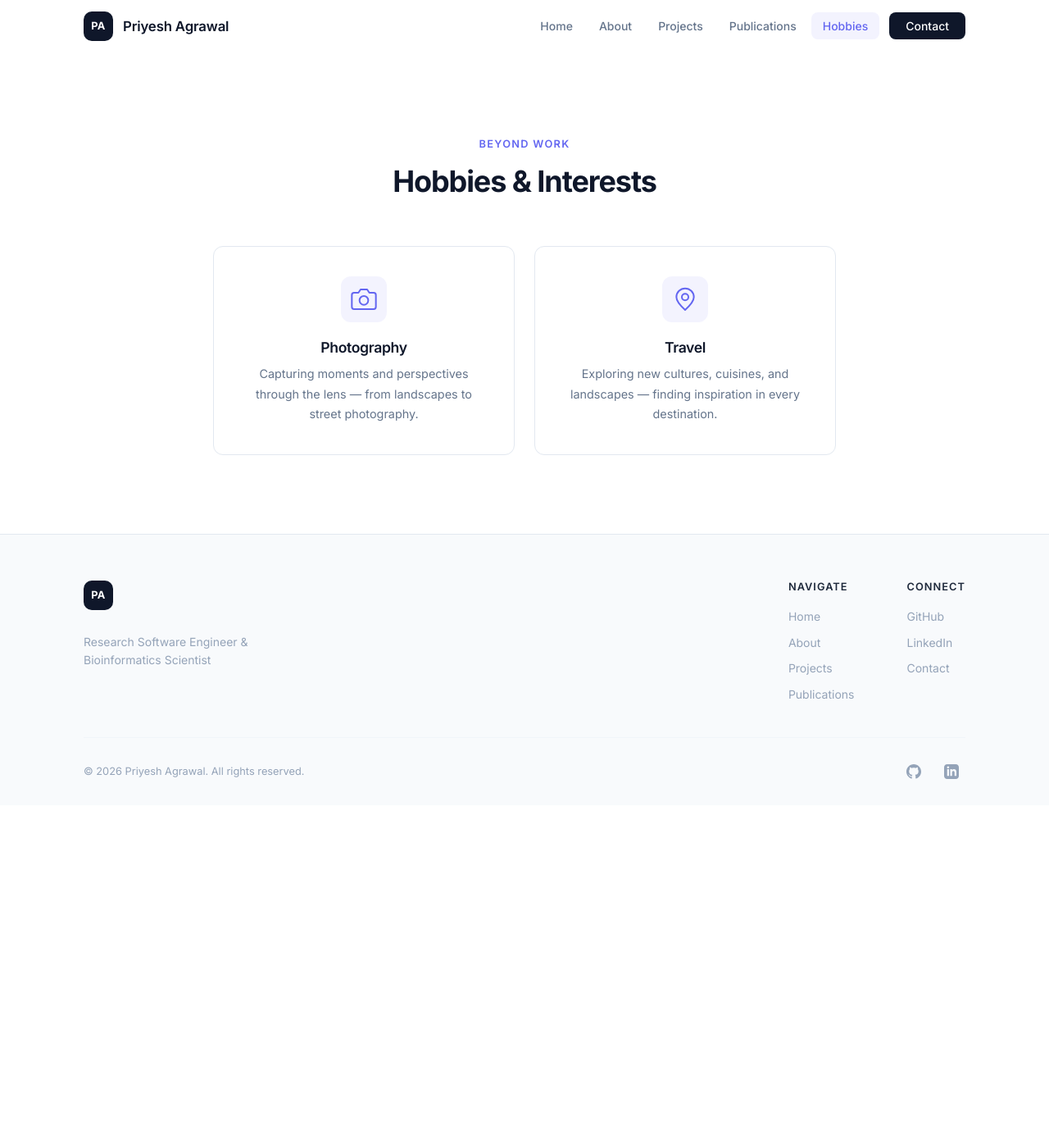
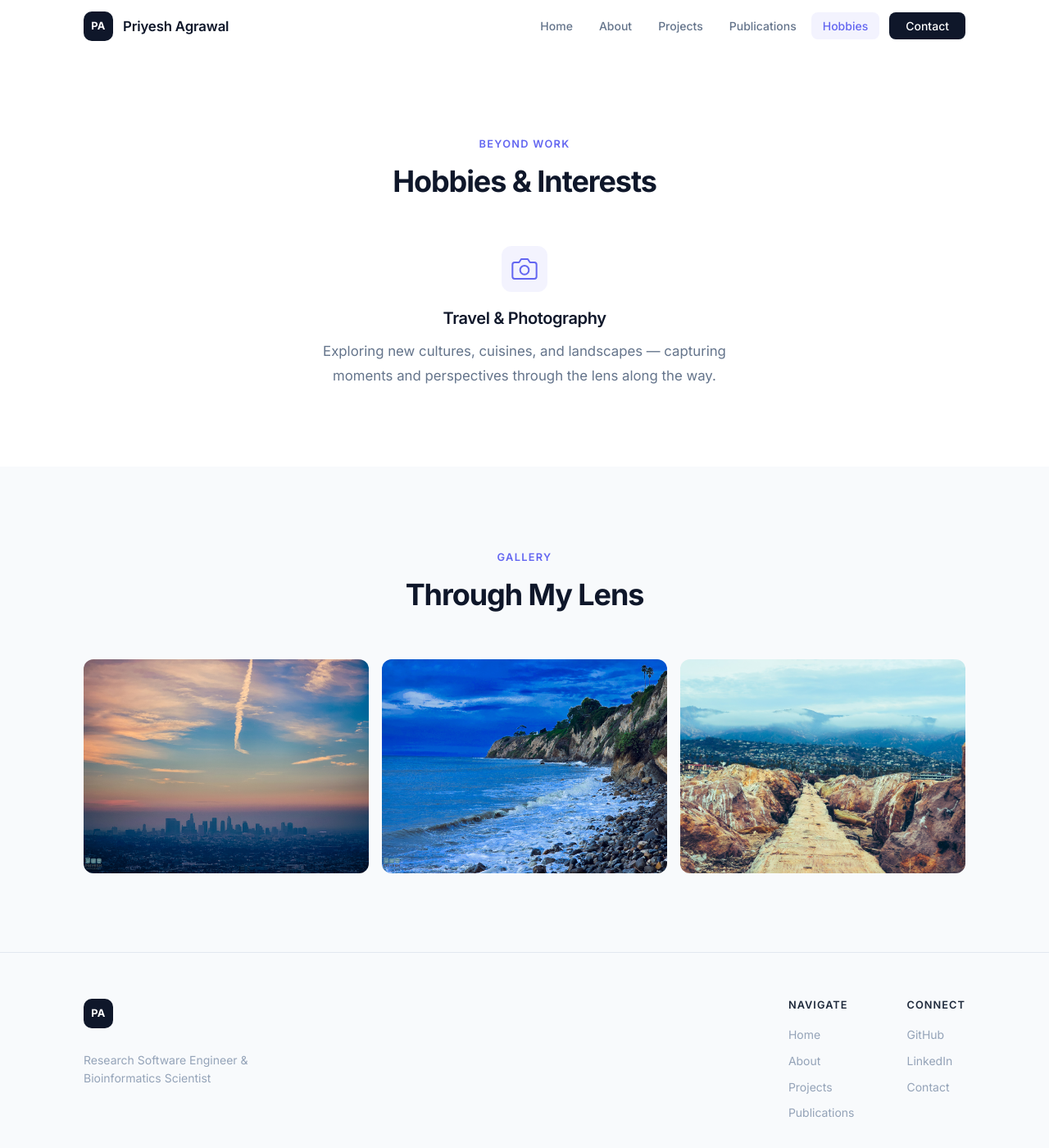
Before and after one commit to priyesh-jhu/priyesh-jhu.github.io, a Jekyll site: the page built from hobbies.html, in a window 1280 px wide and 1400 px high. Shown: the whole window at 82% size. Built offline with Jekyll 4.4.1, drawn with Linux system fonts in a browser that asks for light colours.

Commit message:
Add photo gallery with lightbox to hobbies page

```diff
--- a/_includes/footer.html
+++ b/_includes/footer.html
@@ -55,5 +55,35 @@
       }
     });
   }, { threshold: 0.1 });
-  document.querySelectorAll('.skill-card, .project-card, .pub-item, .hobby-card').forEach(el => observer.observe(el));
+  document.querySelectorAll('.skill-card, .project-card, .pub-item, .hobby-card, .gallery-item').forEach(el => observer.observe(el));
+
+  // Lightbox for gallery
+  (function() {
+    const items = document.querySelectorAll('.gallery-item');
+    if (!items.length) return;
+
+    const lightbox = document.createElement('div');
+    lightbox.className = 'lightbox';
+    lightbox.innerHTML = '<button class="lightbox-close" aria-label="Close">&times;</button><img src="" alt="">';
+    document.body.appendChild(lightbox);
+
+    const lbImg = lightbox.querySelector('img');
+    const lbClose = lightbox.querySelector('.lightbox-close');
+
+    items.forEach(item => {
+      item.addEventListener('click', () => {
+        lbImg.src = item.querySelector('img').src;
+        lightbox.classList.add('active');
+        document.body.style.overflow = 'hidden';
+      });
+    });
+
+    function closeLightbox() {
+      lightbox.classList.remove('active');
+      document.body.style.overflow = '';
+    }
+    lbClose.addEventListener('click', closeLightbox);
+    lightbox.addEventListener('click', (e) => { if (e.target === lightbox) closeLightbox(); });
+    document.addEventListener('keydown', (e) => { if (e.key === 'Escape') closeLightbox(); });
+  })();
 </script>
--- a/assets/css/style.css
+++ b/assets/css/style.css
@@ -565,6 +565,93 @@ img { max-width: 100%; height: auto; }
   line-height: 1.7;
 }
 
+/* Hobbies Intro */
+.hobbies-intro {
+  text-align: center;
+  max-width: 560px;
+  margin: 0 auto;
+}
+.hobbies-intro .hobby-icon { margin: 0 auto 1.25rem; }
+.hobbies-intro h3 { margin-bottom: 0.75rem; font-size: 1.25rem; }
+.hobbies-intro p { color: var(--color-text-light); font-size: 1.05rem; line-height: 1.8; }
+
+/* ===== Gallery ===== */
+.gallery-grid {
+  display: grid;
+  grid-template-columns: repeat(3, 1fr);
+  gap: 1rem;
+}
+
+.gallery-item {
+  border-radius: var(--radius-md);
+  overflow: hidden;
+  aspect-ratio: 4 / 3;
+  cursor: pointer;
+  position: relative;
+  transition: all var(--transition);
+}
+.gallery-item:hover {
+  transform: translateY(-4px);
+  box-shadow: var(--shadow-lg);
+}
+
+.gallery-item img {
+  width: 100%;
+  height: 100%;
+  object-fit: cover;
+  transition: transform 0.4s cubic-bezier(0.4, 0, 0.2, 1);
+}
+.gallery-item:hover img {
+  transform: scale(1.05);
+}
+
+/* Lightbox */
+.lightbox {
+  display: none;
+  position: fixed;
+  inset: 0;
+  z-index: 1000;
+  background: rgba(0, 0, 0, 0.9);
+  backdrop-filter: blur(8px);
+  align-items: center;
+  justify-content: center;
+  cursor: zoom-out;
+  padding: 2rem;
+}
+.lightbox.active { display: flex; }
+.lightbox img {
+  max-width: 90%;
+  max-height: 90vh;
+  object-fit: contain;
+  border-radius: var(--radius-sm);
+  box-shadow: 0 20px 60px rgba(0, 0, 0, 0.5);
+}
+.lightbox-close {
+  position: absolute;
+  top: 1.5rem;
+  right: 1.5rem;
+  width: 40px;
+  height: 40px;
+  background: rgba(255, 255, 255, 0.1);
+  border: none;
+  border-radius: 50%;
+  color: white;
+  font-size: 1.5rem;
+  cursor: pointer;
+  display: flex;
+  align-items: center;
+  justify-content: center;
+  transition: background var(--transition);
+}
+.lightbox-close:hover { background: rgba(255, 255, 255, 0.2); }
+
+@media (max-width: 768px) {
+  .gallery-grid { grid-template-columns: 1fr 1fr; }
+}
+@media (max-width: 480px) {
+  .gallery-grid { grid-template-columns: 1fr; }
+}
+
 /* ===== Publications ===== */
 .publications-list { max-width: 800px; margin: 0 auto; }
 
--- a/hobbies.html
+++ b/hobbies.html
@@ -10,20 +10,31 @@ permalink: /hobbies/
       <span class="section-label">Beyond Work</span>
       <h2>Hobbies & Interests</h2>
     </div>
-    <div class="hobbies-grid">
-      <div class="hobby-card">
-        <div class="hobby-icon">
-          <svg width="32" height="32" viewBox="0 0 24 24" fill="none" stroke="currentColor" stroke-width="1.5" stroke-linecap="round" stroke-linejoin="round"><path d="M23 19a2 2 0 01-2 2H3a2 2 0 01-2-2V8a2 2 0 012-2h4l2-3h6l2 3h4a2 2 0 012 2z"/><circle cx="12" cy="13" r="4"/></svg>
-        </div>
-        <h3>Photography</h3>
-        <p>Capturing moments and perspectives through the lens — from landscapes to street photography.</p>
+    <div class="hobbies-intro">
+      <div class="hobby-icon">
+        <svg width="32" height="32" viewBox="0 0 24 24" fill="none" stroke="currentColor" stroke-width="1.5" stroke-linecap="round" stroke-linejoin="round"><path d="M23 19a2 2 0 01-2 2H3a2 2 0 01-2-2V8a2 2 0 012-2h4l2-3h6l2 3h4a2 2 0 012 2z"/><circle cx="12" cy="13" r="4"/></svg>
       </div>
-      <div class="hobby-card">
-        <div class="hobby-icon">
-          <svg width="32" height="32" viewBox="0 0 24 24" fill="none" stroke="currentColor" stroke-width="1.5" stroke-linecap="round" stroke-linejoin="round"><circle cx="12" cy="10" r="3"/><path d="M12 21.7C17.3 17 20 13 20 10a8 8 0 10-16 0c0 3 2.7 7 8 11.7z"/></svg>
-        </div>
-        <h3>Travel</h3>
-        <p>Exploring new cultures, cuisines, and landscapes — finding inspiration in every destination.</p>
+      <h3>Travel & Photography</h3>
+      <p>Exploring new cultures, cuisines, and landscapes — capturing moments and perspectives through the lens along the way.</p>
+    </div>
+  </div>
+</section>
+
+<section class="section section-alt">
+  <div class="container">
+    <div class="section-header">
+      <span class="section-label">Gallery</span>
+      <h2>Through My Lens</h2>
+    </div>
+    <div class="gallery-grid">
+      <div class="gallery-item">
+        <img src="{{ '/assets/images/20231226_163200.jpg' | relative_url }}" alt="Travel & Photography" loading="lazy">
+      </div>
+      <div class="gallery-item">
+        <img src="{{ '/assets/images/20231227_113215.jpg' | relative_url }}" alt="Travel & Photography" loading="lazy">
+      </div>
+      <div class="gallery-item">
+        <img src="{{ '/assets/images/20231227_120618.jpg' | relative_url }}" alt="Travel & Photography" loading="lazy">
       </div>
     </div>
   </div>
```
Also changed, not shown: assets/images/20231226_163200.jpg (added), assets/images/20231227_113215.jpg (added), assets/images/20231227_120618.jpg (added), pics/20231226_163200.jpg (added), pics/20231227_113215.jpg (added), pics/20231227_120618.jpg (added).
